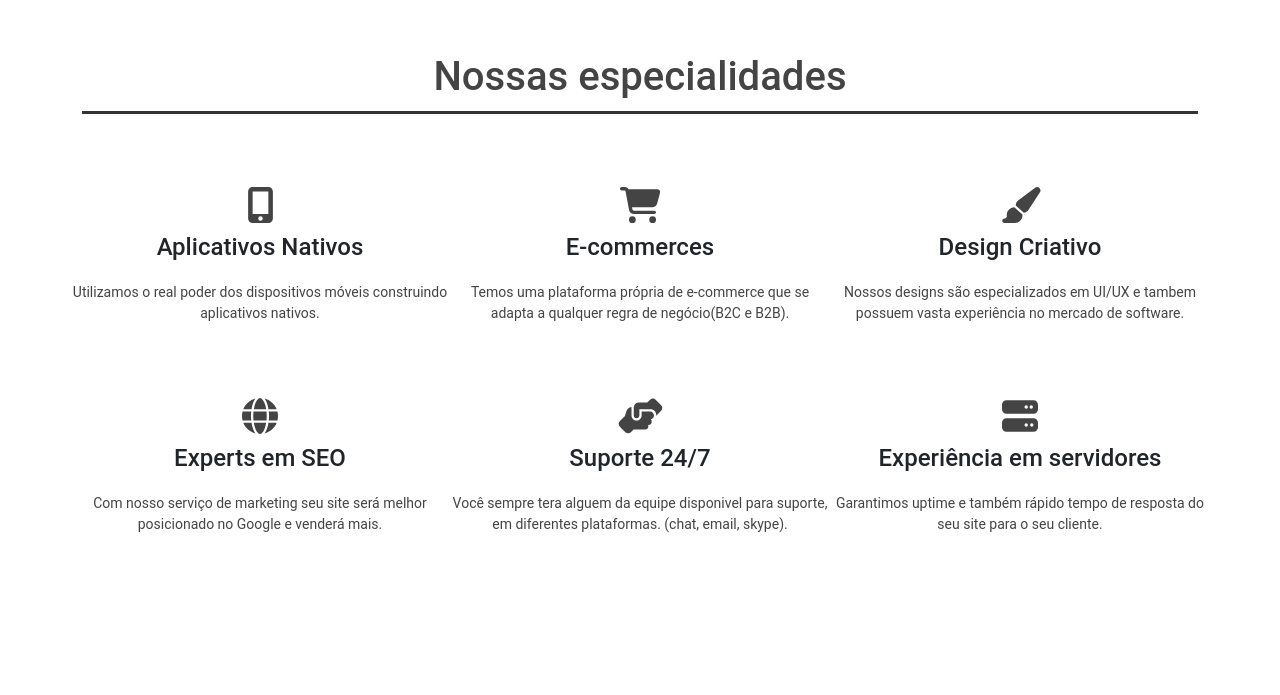
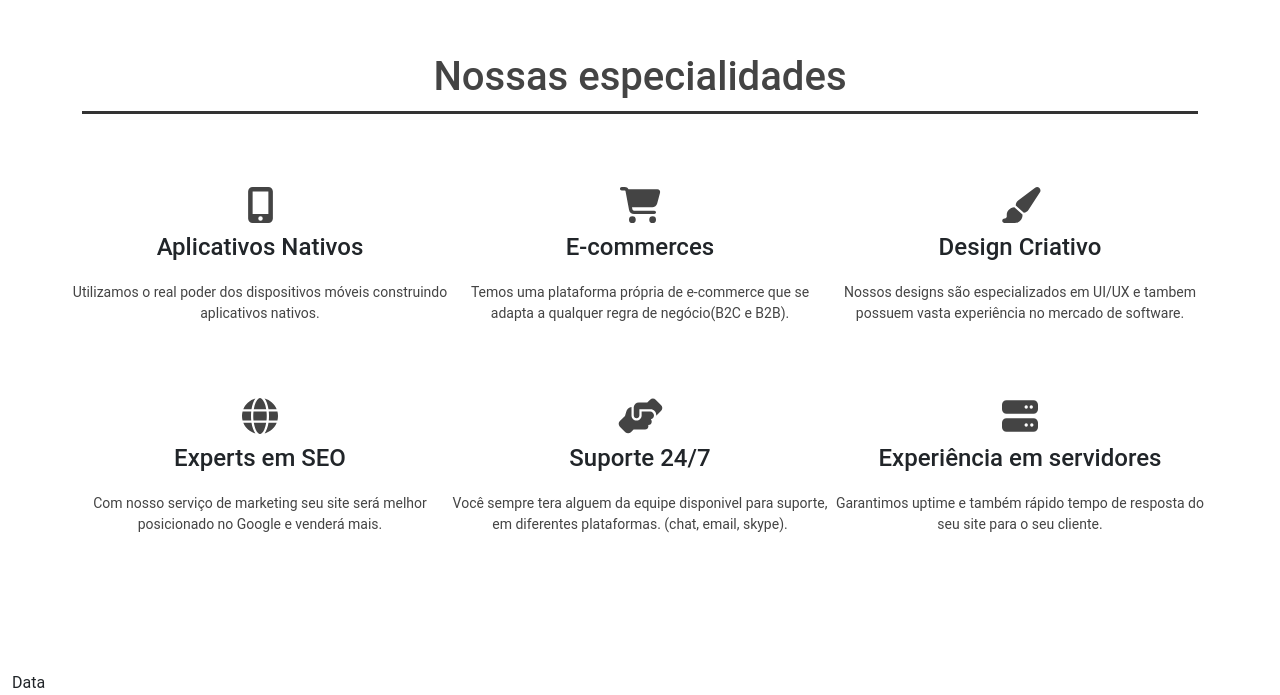
Before and after one commit to JhonatasAnicezio/Development-Agency, a React (Create React App) app: page / in a window 1280 px wide. Shown: the part 1387-2082 px from the top of the page. Before the commit the page ends 2058 px from the top, so only its background shows below. Built offline with nearby package versions, Linux system fonts and the light colour scheme.

Commit message:
feat(App): import component Data

```diff
--- a/src/App.js
+++ b/src/App.js
@@ -1,6 +1,7 @@
 import React from 'react';
 import About from './components/About';
 import Banner from './components/Banner';
+import Data from './components/Data';
 import Header from './components/Header';
 import Services from './components/Services';
 
@@ -12,6 +13,7 @@ function App() {
       <div className='container-fluid'>
         <About />
         <Services />
+        <Data />
       </div>
     </div>
   );
```
